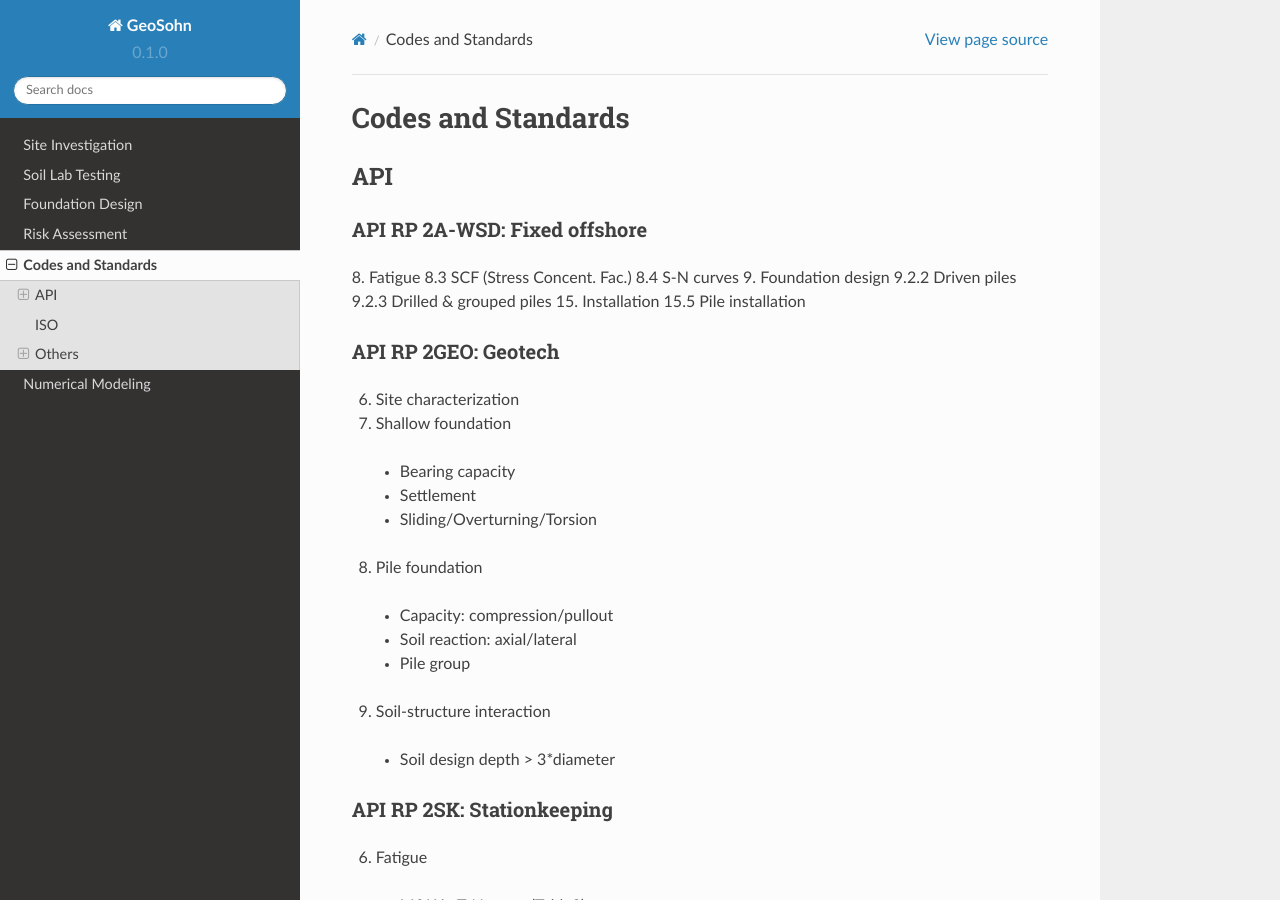
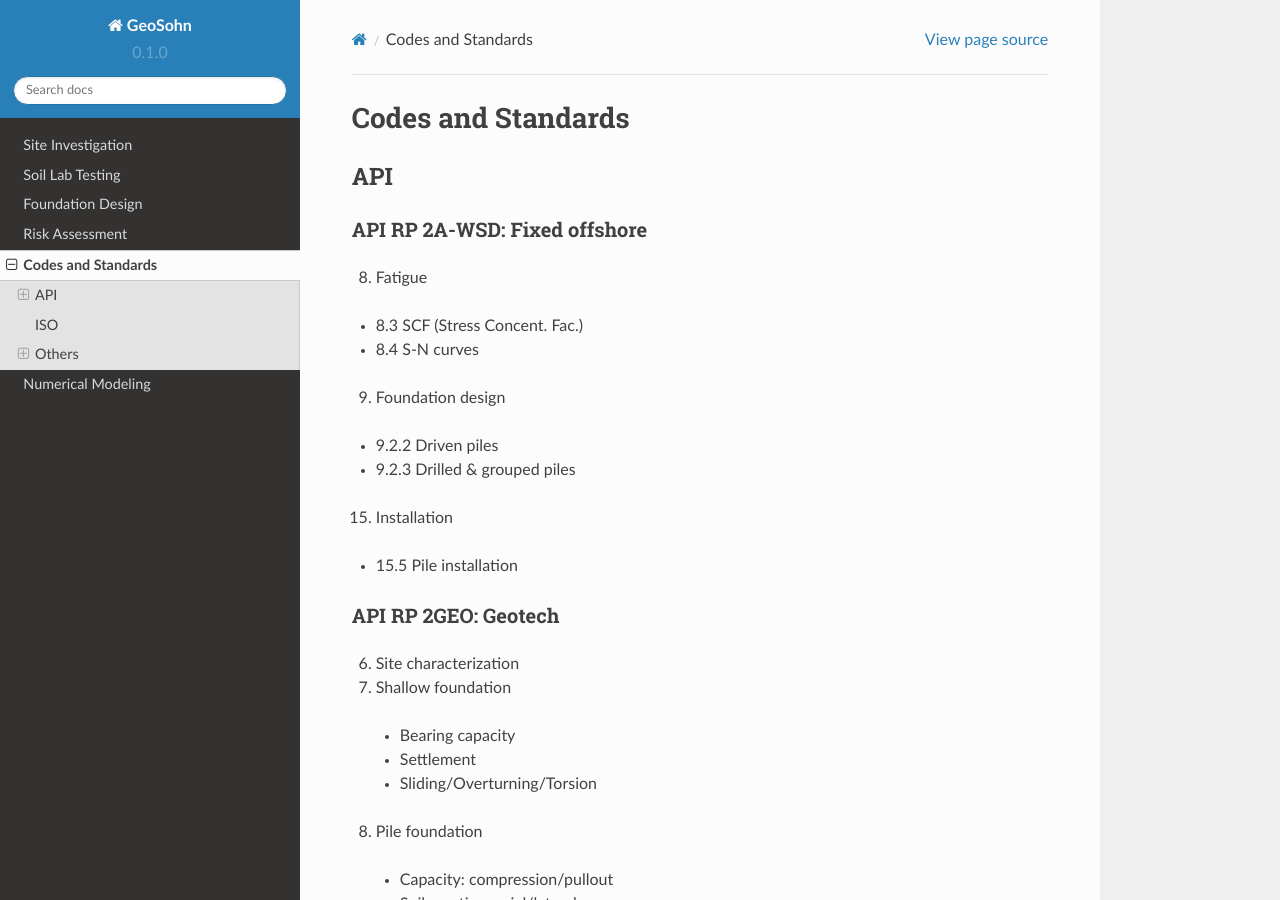
Before and after one commit to jrson11/GeoSohn, a Sphinx documentation site: the page built from docs/source/5_Codes_and_Standards.rst, in a window 1280 px wide and 900 px high. Built offline with Sphinx 7.4.7 and the Read the Docs theme 2.0.0, drawn with Linux system fonts in a browser that asks for light colours.

Commit message:
Update 5_Codes_and_Standards.rst

```diff
--- a/docs/source/5_Codes_and_Standards.rst
+++ b/docs/source/5_Codes_and_Standards.rst
@@ -8,13 +8,18 @@ API RP 2A-WSD: Fixed offshore
 ..............
 
 8. Fatigue
-8.3 SCF (Stress Concent. Fac.)
-8.4 S-N curves
+
+- 8.3 SCF (Stress Concent. Fac.)
+- 8.4 S-N curves
+
 9. Foundation design
-9.2.2 Driven piles
-9.2.3 Drilled & grouped piles
+
+- 9.2.2 Driven piles
+- 9.2.3 Drilled & grouped piles
+
 15. Installation
-15.5 Pile installation
+
+- 15.5 Pile installation
 
 
 API RP 2GEO: Geotech
```
